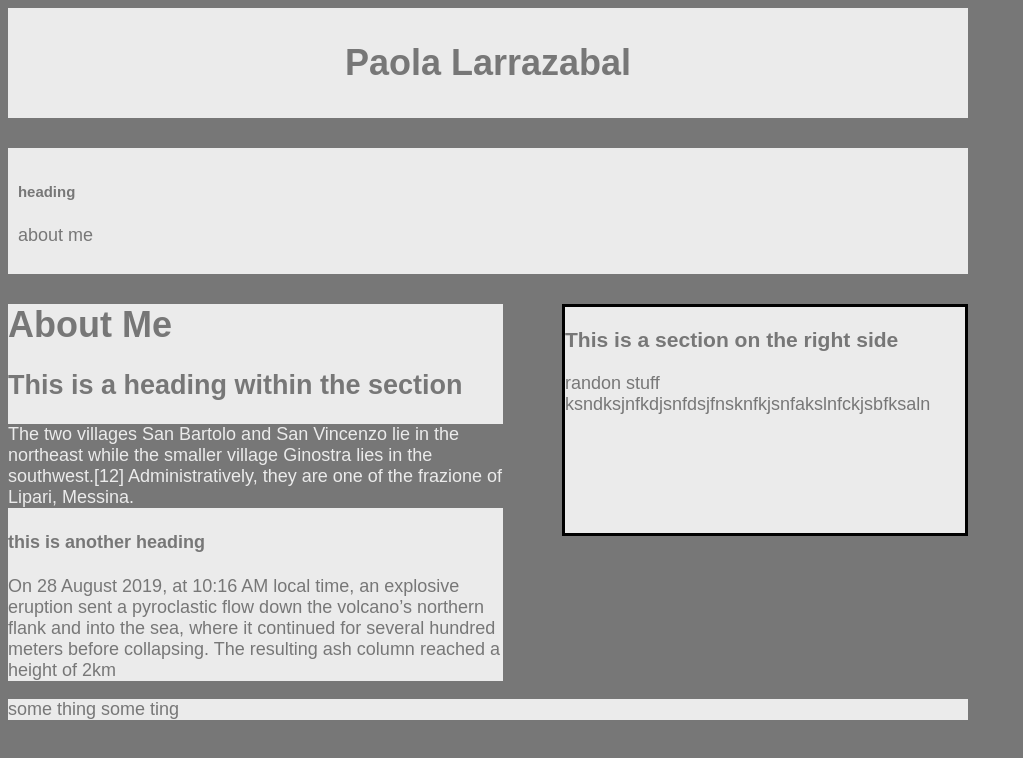
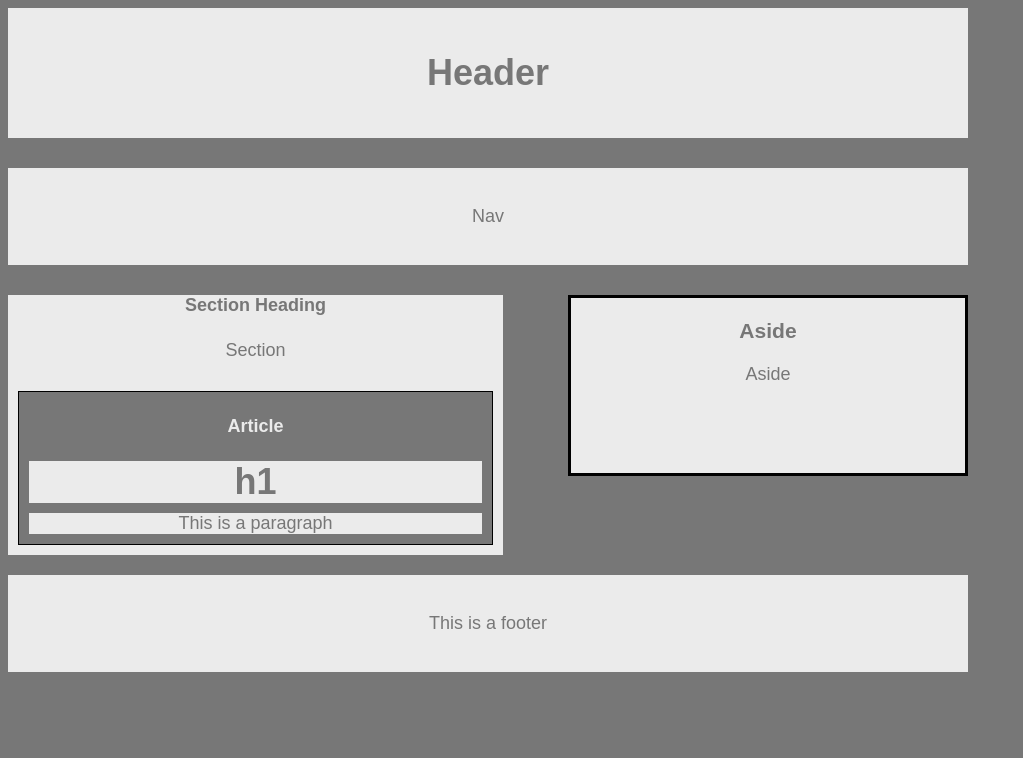
Before and after one commit to Paolalarrazabal/HW-Wireframe, a plain HTML site: page index.html in a window 1280 px wide. Shown: the whole page, without its empty margins (0-1023 px from the left). Drawn offline with Linux system fonts and the light colour scheme.

Commit message:
aligned margins on section box and contents inside.

```diff
--- a/index.html
+++ b/index.html
@@ -1,38 +1,48 @@
 <!DOCTYPE html>
 <html>
     <head>
-        <title>About Me</title>
+        <title>Easy Assignment</title>
         <link rel="stylesheet" type="text/css" href="style.css">
     </head>
     <body>
         <div class="header">
-        <h1>Paola Larrazabal</h1>
+        <h1>Header</h1>
         </div>
 
-   <div class="nav">
+   <div>
         <nav>
-            <h5>heading </h5>
-        <p>about me</p>
+
+        <p>Nav</p>
     </nav>
 </div>
 <div class="aside">
 
-        <h3>This is a section on the right side </h3>
-        <p>randon stuff ksndksjnfkdjsnfdsjfnsknfkjsnfakslnfckjsbfksaln</p>
+        <h3>Aside</h3>
+        <p>Aside</p>
+</div>
+
+<div class="middle-content">
+
+    <div class="section">
+
+        <h4>Section Heading</h4>
+        <p>Section</p>
+
+
+        <div class="art">
+            <h4>Article</h4>
+        <h1 id="headings">h1</h1>
+
+
+
+      <p id="sp">This is a paragraph</p>
     </div>
 
-    <div class="section">
-    <h1>About Me</h1>
-    <h2>This is a heading within the section </h2>
-    <p id="article">The two villages San Bartolo and San Vincenzo lie in the northeast while the smaller village Ginostra lies in the southwest.[12] Administratively, they are one of the frazione of Lipari, Messina.</p>
-
-    <h4>this is another heading </h4>
-    <p>On 28 August 2019, at 10:16 AM local time, an explosive eruption sent a pyroclastic flow down the volcano’s northern flank and into the sea, where it continued for several hundred meters before collapsing. The resulting ash column reached a height of 2km</p>
+</div>
 </div>
 
-
 <div class="footer">
-    <p>some thing some ting </p>
+    <p>This is a footer</p>
 </div>
 
 
--- a/style.css
+++ b/style.css
@@ -1,46 +1,69 @@
+*{
+    box-sizing: border-box;
+}
 body {
     font-family: Arial, Helvetica, sans-serif;
     color: #777777;
     background-color: #777777;
     width: 960px;
-    font-size: 18px
+    font-size: 18px;
+    text-align: center;
 }
 .header {
     background-color: #ebebeb;
     text-align: center;
-    margin-bottom: 30px;
-    padding: 10px;
+    margin-bottom: 20px;
+    padding: 20px;
+
 
 }
-.nav {
+nav {
     background-color: #ebebeb;
     margin: 30px auto;
-    padding: 10px;
+    padding: 20px;
+
 
 }
 
 .section {
     background-color: #ebebeb;
     width: 495px;
-    margin-right: 30px;
+    margin-right: 5px;
+    margin-bottom: 20px;
+    padding-bottom:5px;
 
+
+}
+.art {
+    background-color: #777777;
+    border: 1px solid black;
+    margin: 30px 10px 5px 10px;
+    color: #ebebeb;
 }
 .aside {
     background-color: #ebebeb;
     float: right;
     border: 3px solid black;
     width: 400px;
-    margin-left: 30px;
-    padding-bottom: 100px;
+    margin-left: 1px;
+    padding-bottom: 175px;
+    height: 150px;
 }
 .footer {
     background-color: #ebebeb;
+    padding:20px;
+    margin:20px auto;
+
 }
-#article {
-    color: #ebebeb;
-    background-color: #777777;
+
 }
 h1 {
     color: #777777;
     background-color: #ebebeb;
+
 }
+#headings, #sp {
+    color: #777777;
+    background-color: #ebebeb;
+    margin: 10px;
+}
```
